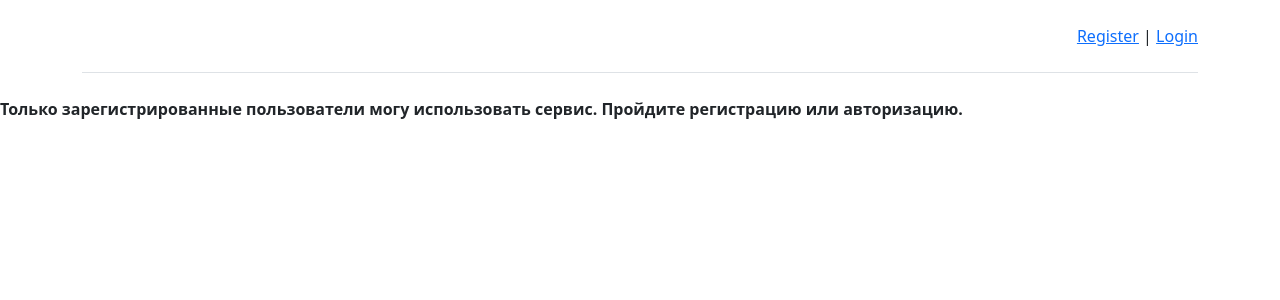
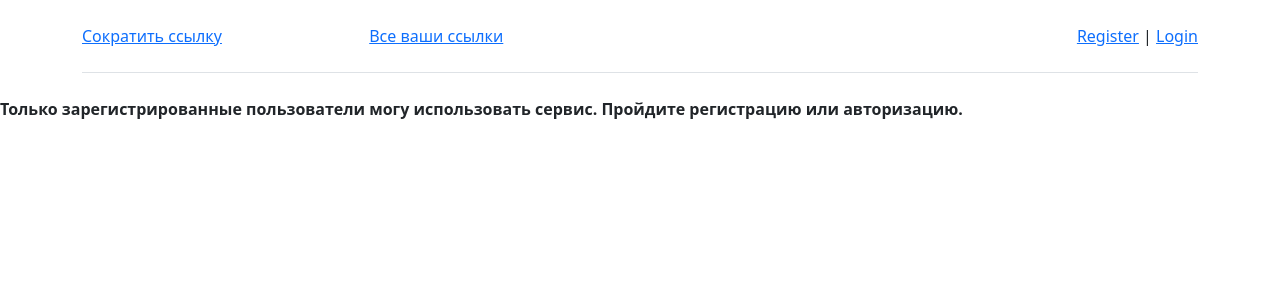
Before and after one commit to Vladimir-82/link, a Django app: page /create/ in a window 1280 px wide. Shown: the top 300 px of the page. Run offline with Django 4.2, Linux system fonts and the light colour scheme.

Commit message:
completed

```diff
--- a/app/templates/app/basic.html
+++ b/app/templates/app/basic.html
@@ -9,6 +9,8 @@
 
 <div class="container">
     <header class="d-flex flex-wrap align-items-center justify-content-center justify-content-md-between py-3 mb-4 border-bottom">
+    <a href="{% url 'create' %}">Сократить ссылку</a>
+    <a href="{% url 'show' %}">Все ваши ссылки</a>
       <a href="/" class="d-flex align-items-center col-md-3 mb-2 mb-md-0 text-dark text-decoration-none">
         <svg class="bi me-2" width="40" height="32" role="img" aria-label="Bootstrap"><use xlink:href="#bootstrap"></use></svg>
       </a>
--- a/app/templates/app/create.html
+++ b/app/templates/app/create.html
@@ -9,7 +9,7 @@
 <form method="post" enctype="multipart/form-data">
     {% csrf_token %}
     {{ form.as_p }}
-    <input type="submit" value="ADD">
+    <input type="submit" value="Сократить ссылку">
 </form>
 {% endif %}
 {% if links.shortlink %}
```
Also changed, not shown: app/templates/app/register.html (+7 -0 lines), db.sqlite3.
